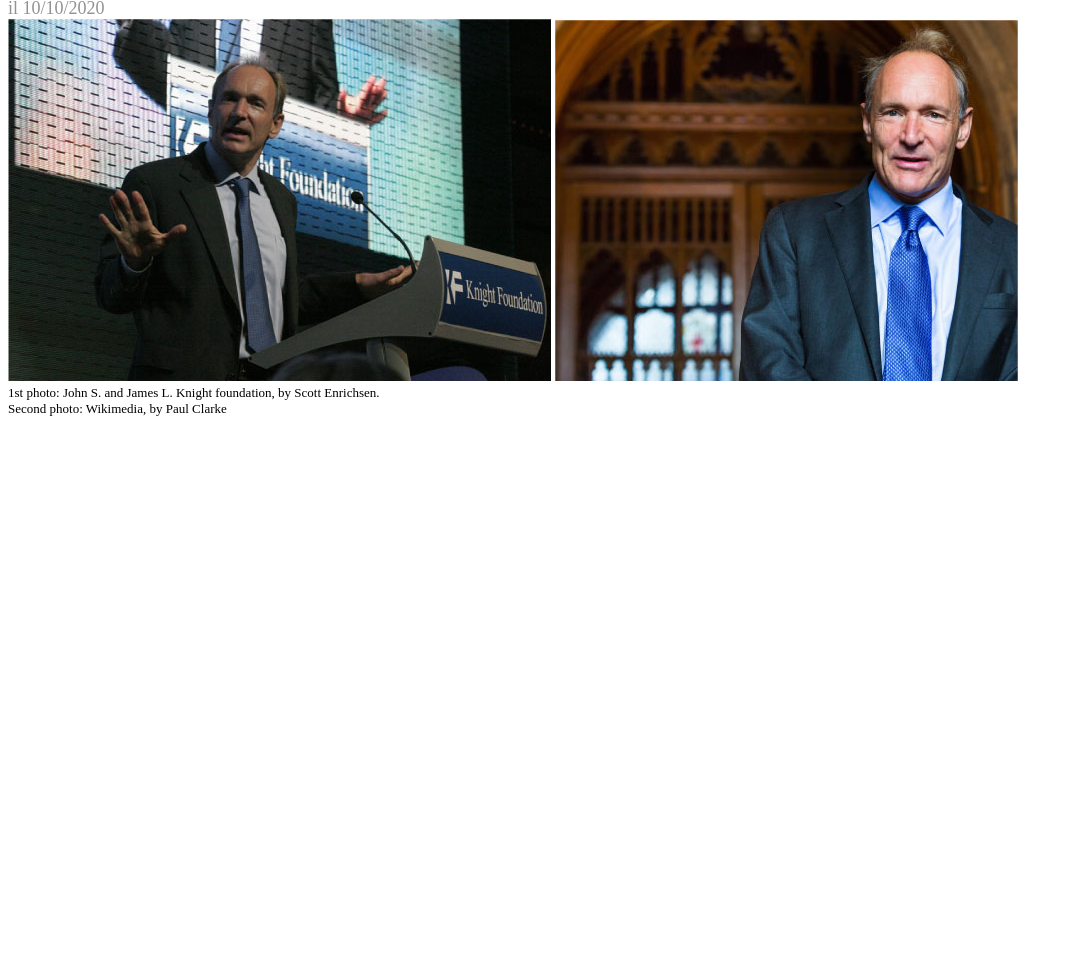
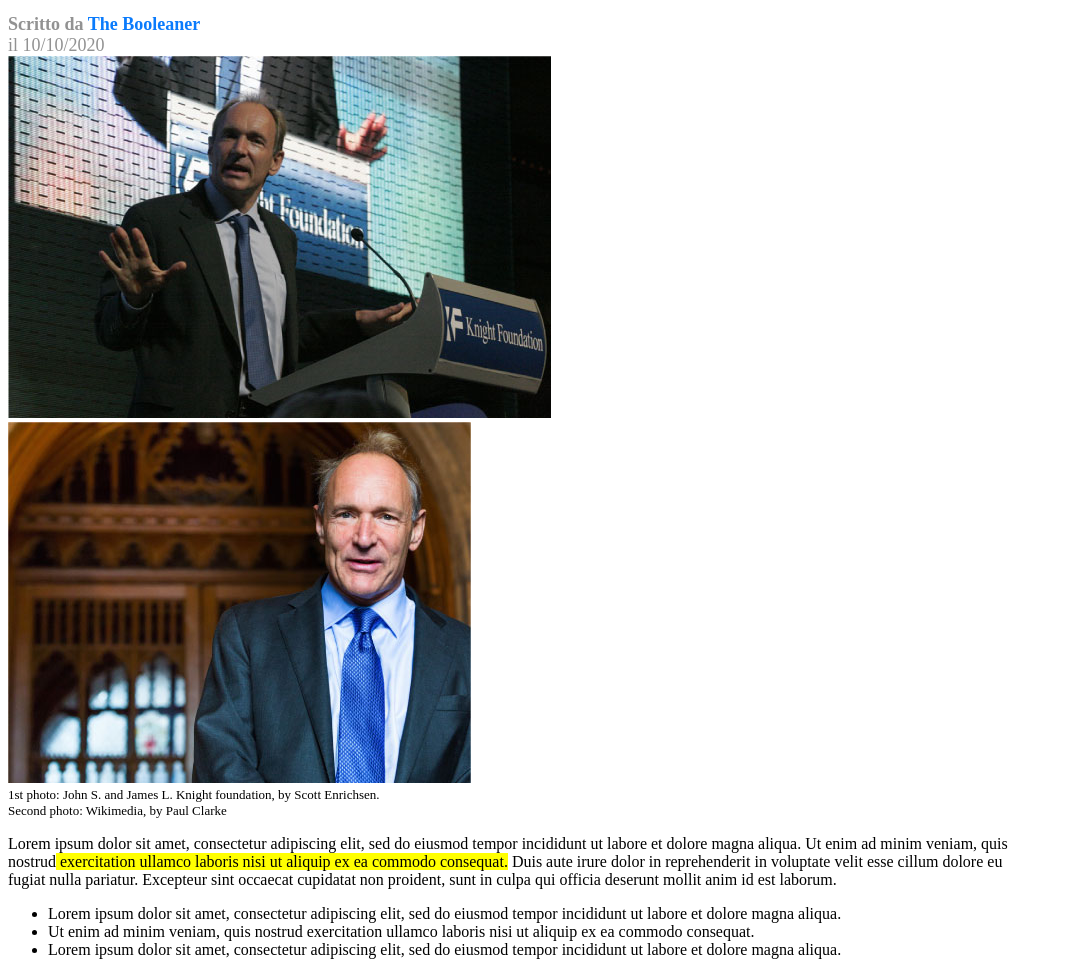
Before and after one commit to SimoNapo02/html-css-booleaner, a plain HTML site: page index.html in a window 1280 px wide. Shown: the part 231-1206 px from the top of the page, without its empty margins (0-1073 px from the left). Before the commit the page ends 800 px from the top, so only its background shows below. Drawn offline with Linux system fonts and the light colour scheme.

Commit message:
testo e lista aggiunte

```diff
--- a/index.html
+++ b/index.html
@@ -31,6 +31,25 @@
             Second photo: Wikimedia, by Paul Clarke
         </div>
     </header>
+    <!-- testo lorem 1 -->
+    <main>
+        <p class="lorem">
+            Lorem ipsum dolor sit amet, consectetur adipiscing elit, sed do eiusmod tempor incididunt ut labore et dolore magna aliqua.
+             Ut enim ad minim veniam, quis nostrud<mark> exercitation ullamco laboris nisi ut aliquip ex ea commodo consequat.</mark> Duis aute irure dolor in reprehenderit in
+             voluptate velit esse cillum dolore eu fugiat nulla pariatur. Excepteur sint occaecat cupidatat non proident,
+             sunt in culpa qui officia deserunt mollit anim id est laborum.
+        </p>
+<!-- lista -->
+    <div class="lista">
+        <ul>
+            <li>Lorem ipsum dolor sit amet, consectetur adipiscing elit, sed do eiusmod tempor incididunt ut labore et dolore magna aliqua. </li>
+            <li>Ut enim ad minim veniam, quis nostrud exercitation ullamco laboris nisi ut aliquip ex ea commodo consequat. </li>
+            <li>Lorem ipsum dolor sit amet, consectetur adipiscing elit, sed do eiusmod tempor incididunt ut labore et dolore magna aliqua. </li>
+
+        </ul>
+    </div>
+
+    </main>
 
 </body>
 </html>
--- a/style.css
+++ b/style.css
@@ -1,6 +1,7 @@
 body{
     background-color: white;
     text-align: left;
+    margin-right: 30%;
 }
 /* logo */
 .logo{
@@ -36,3 +37,7 @@ body{
 
 /* fine header */
 /* main */
+
+p{
+    width: 1000px;
+}
```
